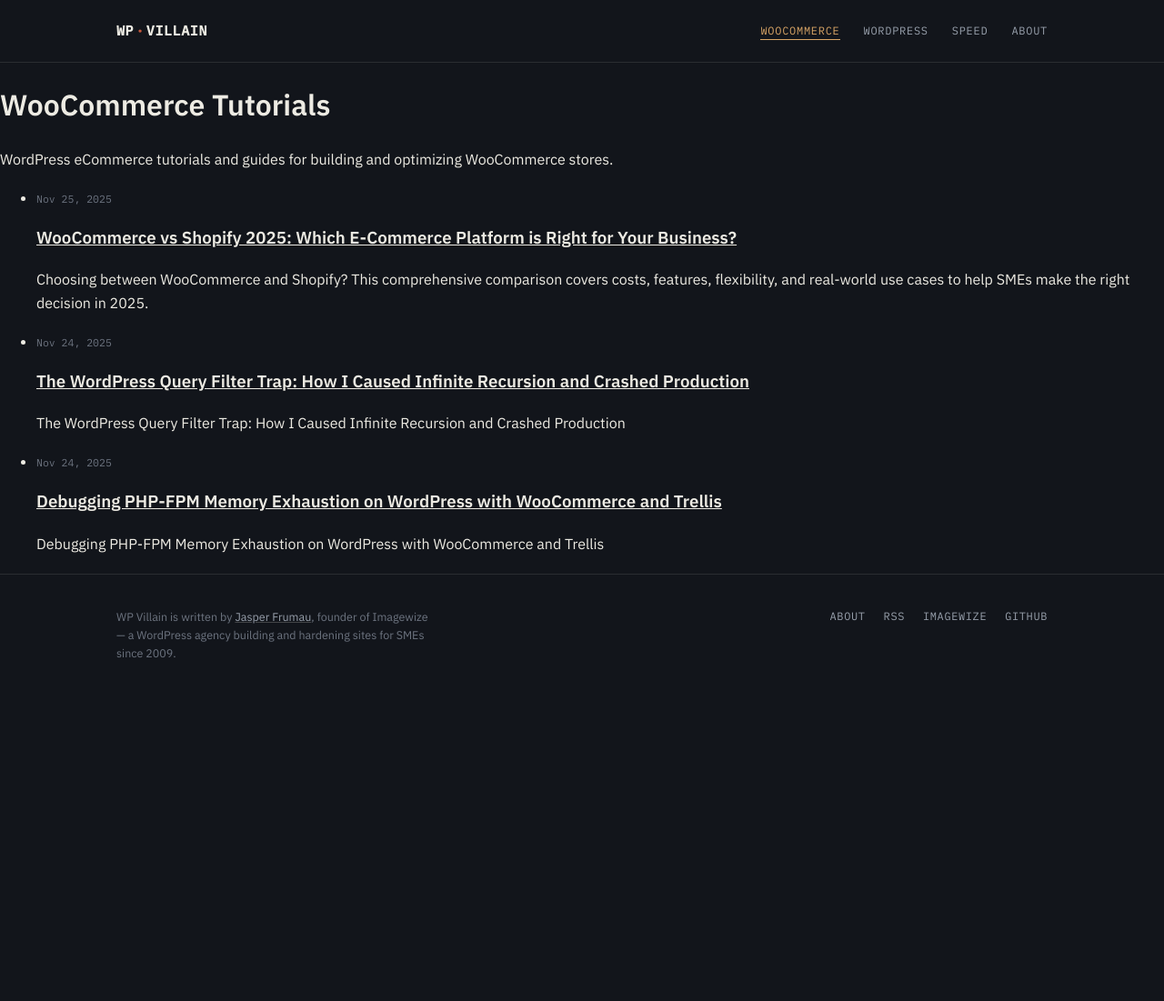
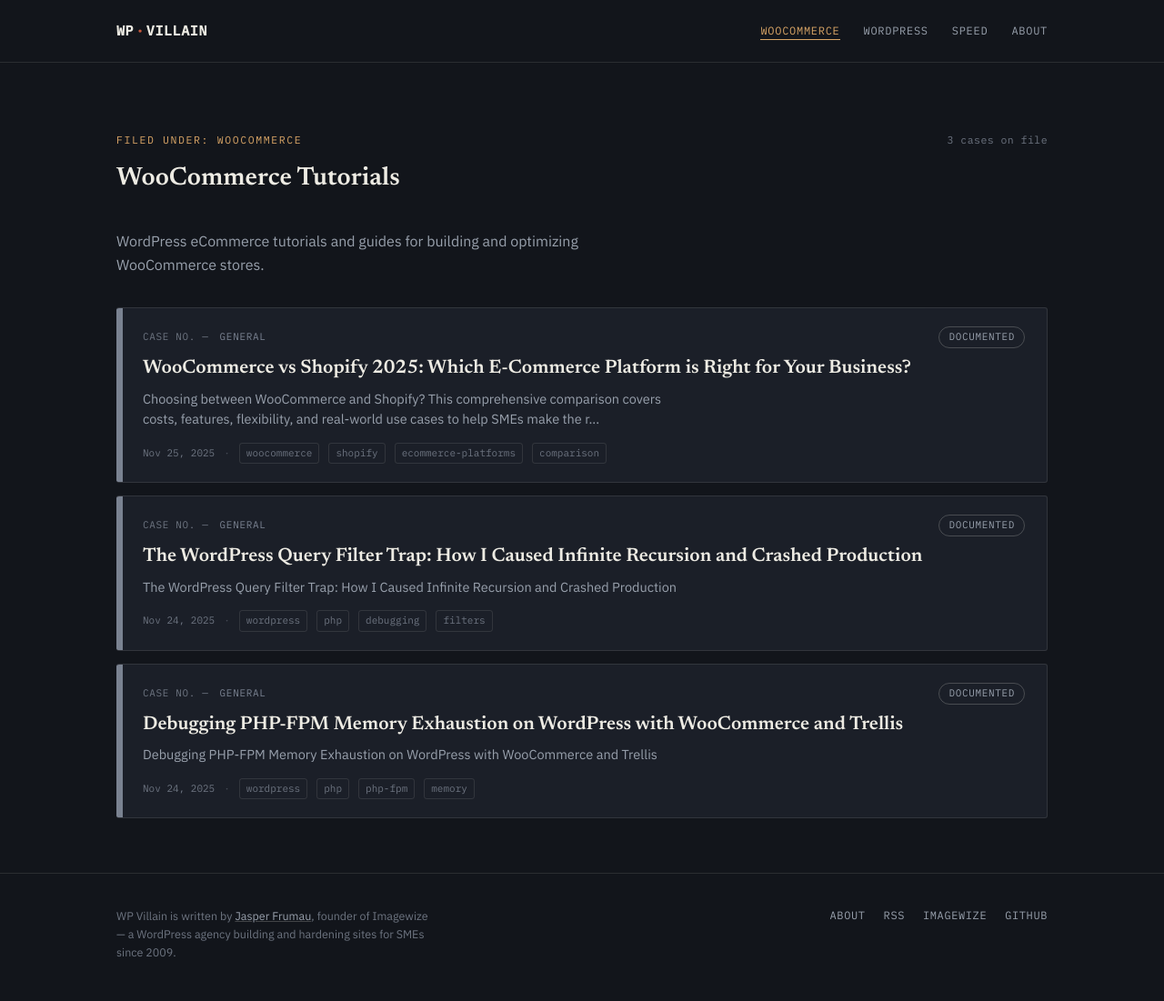
Before and after one commit to wpvillain/wpvillain.github.io, a Jekyll site: the page built from tag/woocommerce/index.html, in a window 1280 px wide. Shown: the whole page at 91% size. Built offline with Jekyll 4.4.1, drawn with Linux system fonts in a browser that asks for light colours; before the commit the page ends 900 px from its top, so only the background shows below that.

Commit message:
Rebuild tag archive pages on the shared case-card partial
Replaces the old plain <ul class="post-list"> markup so tag pages
match the homepage/post styling.

```diff
--- a/tag/woocommerce/index.html
+++ b/tag/woocommerce/index.html
@@ -3,26 +3,25 @@
 title: "WooCommerce Tutorials"
 ---
 
-<h1>WooCommerce Tutorials</h1>
+<section class="archive">
+  <div class="wrap">
+    <div class="archive-head">
+      <div>
+        <p class="eyebrow">Filed under: woocommerce</p>
+        <h2>WooCommerce Tutorials</h2>
+      </div>
+      <p class="archive-count">{{ site.tags.woocommerce.size }} case{% unless site.tags.woocommerce.size == 1 %}s{% endunless %} on file</p>
+    </div>
+    <p class="archive-intro">WordPress eCommerce tutorials and guides for building and optimizing WooCommerce stores.</p>
 
-<p>WordPress eCommerce tutorials and guides for building and optimizing WooCommerce stores.</p>
-
-<ul class="post-list">
-  {% for post in site.tags.woocommerce %}
-    <li>
-      <span class="post-meta">{{ post.date | date: "%b %-d, %Y" }}</span>
-      <h3>
-        <a class="post-link" href="{{ post.url | relative_url }}">
-          {{ post.title | escape }}
-        </a>
-      </h3>
-      {% if post.excerpt %}
-        <p>{{ post.excerpt | strip_html | truncatewords: 30 }}</p>
-      {% endif %}
-    </li>
-  {% endfor %}
-</ul>
-
-{% if site.tags.woocommerce.size == 0 %}
-  <p>No WooCommerce posts yet. Check back soon!</p>
-{% endif %}
+    {%- if site.tags.woocommerce.size > 0 %}
+    <ul class="case-list">
+      {%- for post in site.tags.woocommerce %}
+      <li>{% include case-card.html post=post %}</li>
+      {%- endfor %}
+    </ul>
+    {%- else %}
+    <p class="case-empty">No WooCommerce posts yet. Check back soon.</p>
+    {%- endif %}
+  </div>
+</section>
```
Also changed, not shown: tag/speed-optimization/index.html (+21 -22 lines), tag/wordpress/index.html (+21 -22 lines).
